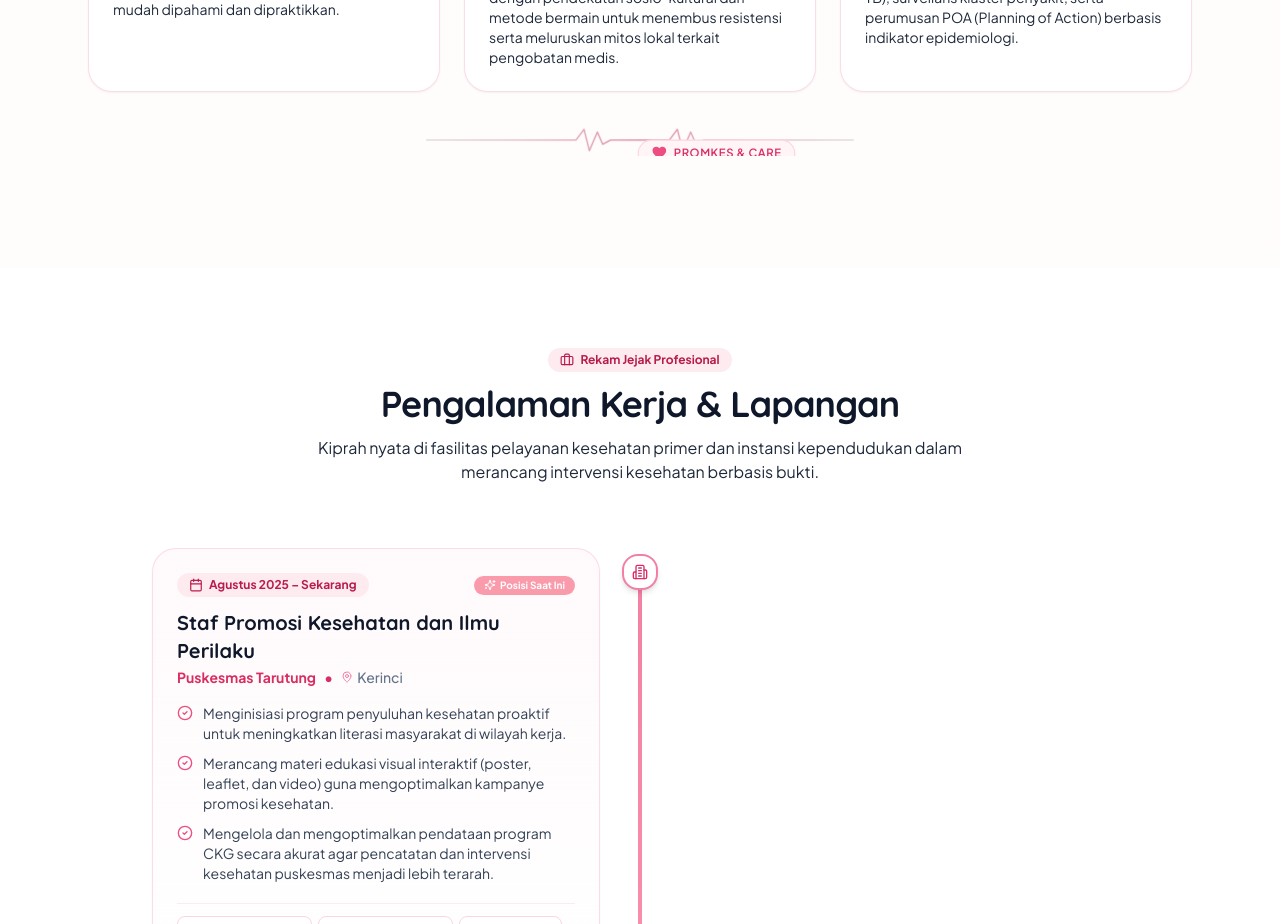
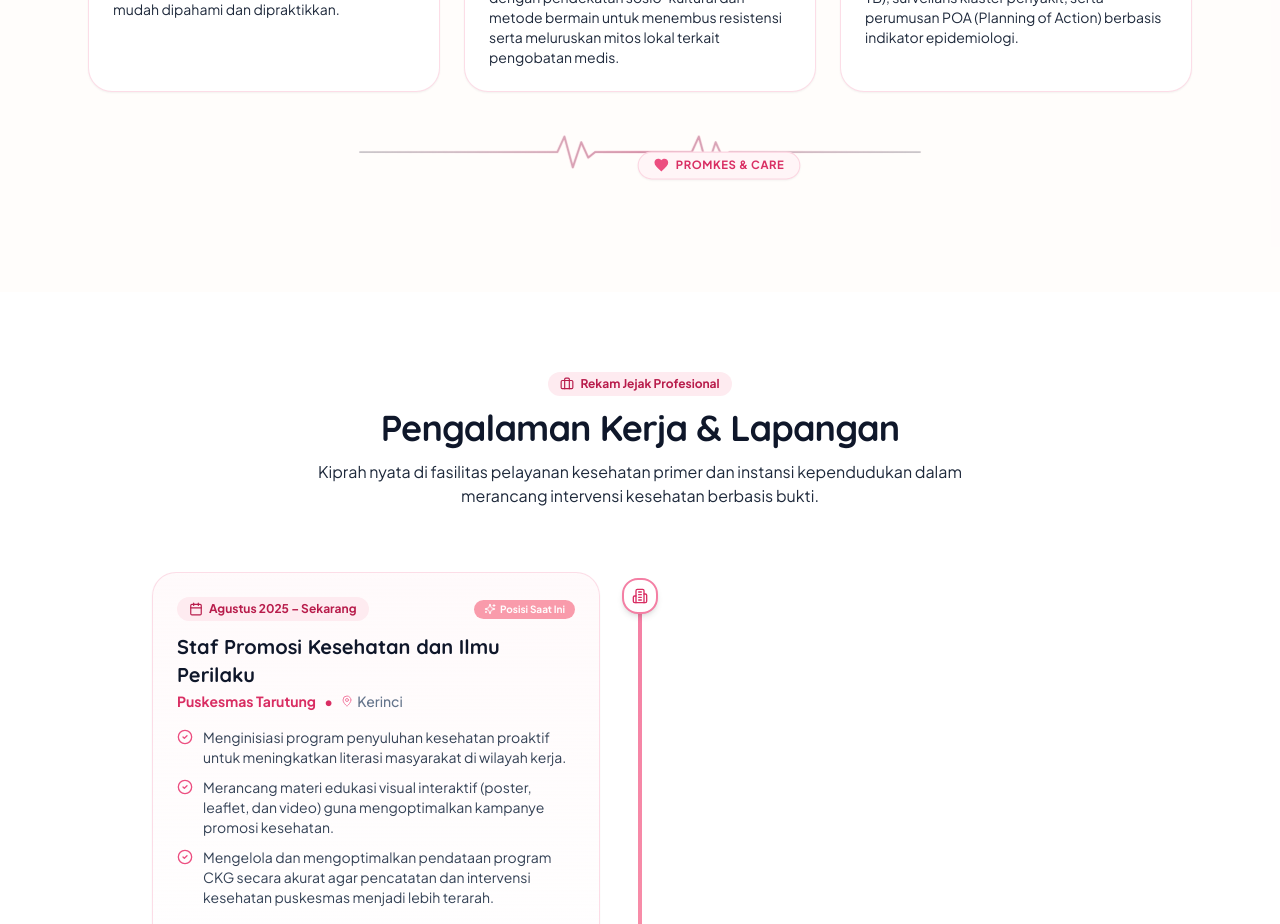
Before and after one commit to eeryyy282/portfolio-yulti-syaridayanti, a Next.js app: page / in a window 1280 px wide. Shown: the part 2040-2964 px from the top of the page. Built offline with nearby package versions, Linux system fonts and the light colour scheme.

Commit message:
fix(ui): resolve bottom clipping on HeartbeatLine SVG divider

```diff
--- a/src/components/ui/HeartbeatLine.tsx
+++ b/src/components/ui/HeartbeatLine.tsx
@@ -11,24 +11,25 @@ export const HeartbeatLine: React.FC<HeartbeatLineProps> = ({
 }) => {
   return (
     <div className={`relative flex items-center justify-center w-full my-8 ${className}`}>
-      <div className="w-full max-w-2xl h-8 flex items-center justify-center relative overflow-hidden">
+      <div className="w-full max-w-2xl h-14 flex items-center justify-center relative overflow-visible">
         <svg
-          viewBox="0 0 800 60"
+          viewBox="0 0 800 80"
           fill="none"
           xmlns="http://www.w3.org/2000/svg"
-          className="w-full h-full stroke-pastel-pink-400"
+          preserveAspectRatio="xMidYMid meet"
+          className="w-full h-full stroke-pastel-pink-400 overflow-visible"
         >
           <path
-            d="M0 30 H280 L295 10 L305 50 L320 15 L330 38 L345 30 H455 L470 10 L480 50 L495 15 L505 38 L520 30 H800"
+            d="M0 40 H270 L282 40 L292 18 L304 62 L316 26 L326 48 L336 40 H464 L474 40 L484 18 L496 62 L508 26 L518 48 L528 40 H800"
             stroke="currentColor"
-            strokeWidth="2"
-            strokeOpacity="0.2"
+            strokeWidth="2.5"
+            strokeOpacity="0.25"
             strokeLinecap="round"
             strokeLinejoin="round"
           />
 
           <path
-            d="M0 30 H280 L295 10 L305 50 L320 15 L330 38 L345 30 H455 L470 10 L480 50 L495 15 L505 38 L520 30 H800"
+            d="M0 40 H270 L282 40 L292 18 L304 62 L316 26 L326 48 L336 40 H464 L474 40 L484 18 L496 62 L508 26 L518 48 L528 40 H800"
             stroke="url(#pinkEkgGradient)"
             strokeWidth="3"
             strokeLinecap="round"
@@ -48,14 +49,14 @@ export const HeartbeatLine: React.FC<HeartbeatLineProps> = ({
         </svg>
 
         {withHeart && (
-          <div className="absolute left-1/2 top-1/2 -translate-x-1/2 -translate-y-1/2 bg-pastel-pink-50 px-3 py-1 rounded-full border border-pastel-pink-200 shadow-sm flex items-center gap-1.5 animate-heartbeat">
+          <div className="absolute left-1/2 top-1/2 -translate-x-1/2 -translate-y-1/2 bg-pastel-pink-50 px-3.5 py-1 rounded-full border border-pastel-pink-200 shadow-sm flex items-center gap-1.5 animate-heartbeat z-10">
             <svg
               className="w-4 h-4 text-pastel-pink-500 fill-pastel-pink-500"
               viewBox="0 0 24 24"
             >
               <path d="M12 21.35l-1.45-1.32C5.4 15.36 2 12.28 2 8.5 2 5.42 4.42 3 7.5 3c1.74 0 3.41.81 4.5 2.09C13.09 3.81 14.76 3 16.5 3 19.58 3 22 5.42 22 8.5c0 3.78-3.4 6.86-8.55 11.54L12 21.35z" />
             </svg>
-            <span className="text-[11px] font-semibold text-pastel-pink-600 tracking-wider uppercase">
+            <span className="text-[11px] font-bold text-pastel-pink-600 tracking-wider uppercase">
               Promkes & Care
             </span>
           </div>
```
